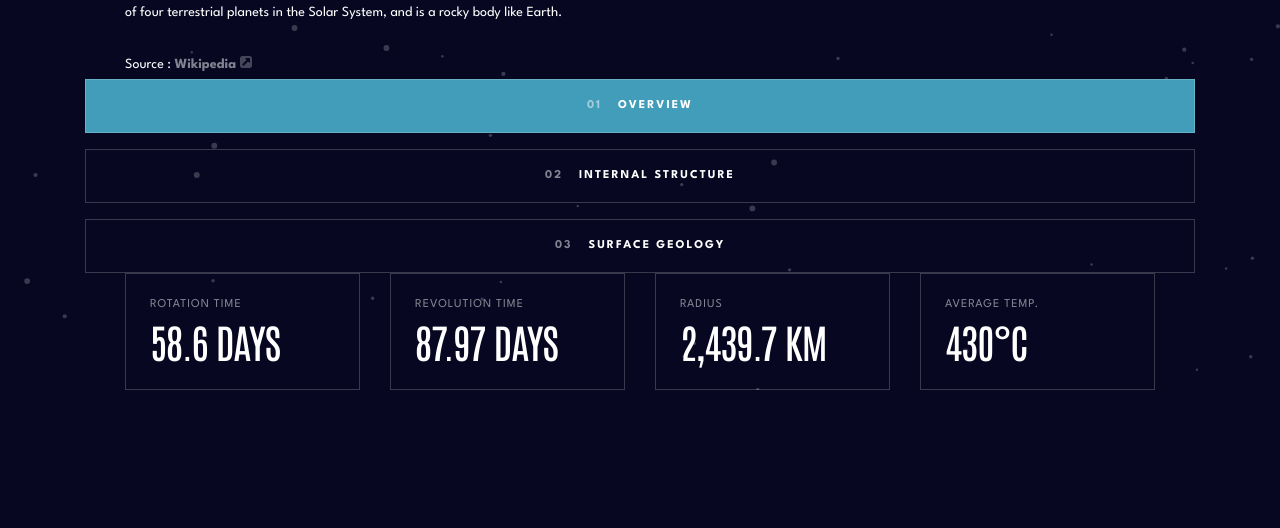
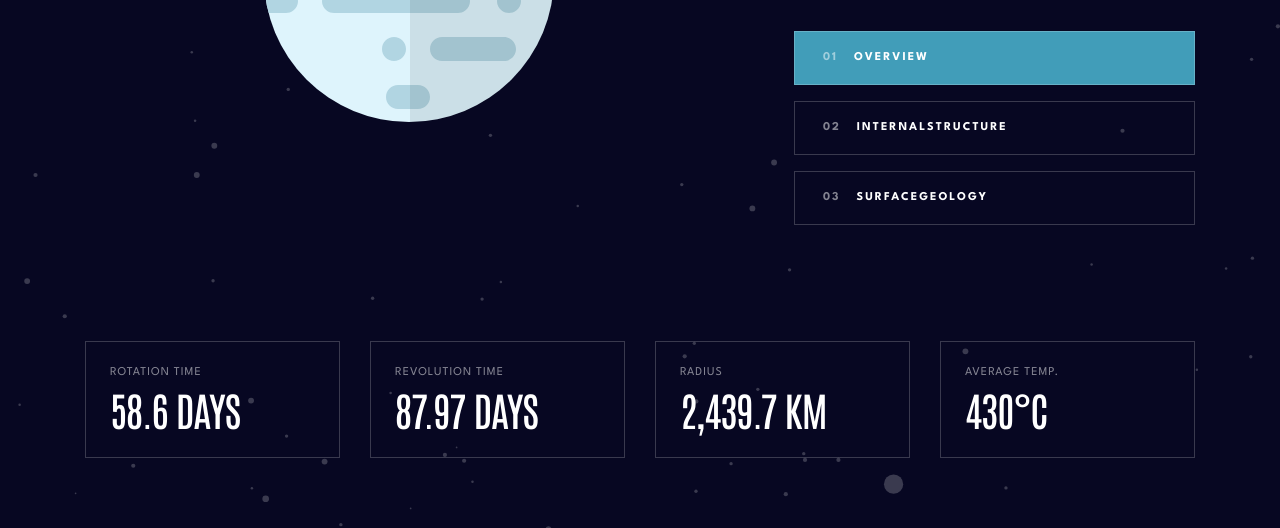
Before and after one commit to karolbanat/planets-fact-site, a website: page index.html in a window 1280 px wide. Shown: the part 503-1031 px from the top of the page. Before the commit the page ends 893 px from the top, so only its background shows below. Drawn offline with Linux system fonts and the light colour scheme.

Commit message:
Spacing and alignment

```diff
--- a/index.html
+++ b/index.html
@@ -45,10 +45,15 @@
 
   <main>
     <div class="container">
-      <section class="planet-facts" data-planet="mercury">
-        <img src="./dist/assets/planets/mercury/planet-mercury.svg" alt="" id="planet-image"
-             class="planet-facts__image">
-        <header class="planet-facts__content">
+      <section class="planet-facts | planet-facts-grid" data-planet="mercury">
+        <div data-area="image" class="planet-facts__image-container">
+          <img src="./dist/assets/planets/mercury/planet-mercury.svg"
+               alt=""
+               id="planet-image"
+               class="planet-facts__image">
+        </div>
+
+        <header data-area="content" class="planet-facts__content">
           <h2 id="planet-heading" class="planet-facts__heading">Mercury</h2>
           <p id="description">Mercury is the smallest planet in the Solar System and the closest
             to the Sun. Its orbit around the Sun takes 87.97 Earth days, the
@@ -59,14 +64,16 @@
               <img
                    src="./dist/assets/icons/icon-source.svg" alt=""></a></p>
         </header>
-        <div role="group" class="control-buttons">
+
+        <div role="group" data-area="controls" class="control-buttons">
           <button data-controls="overview" class="control-button active">Overview</button>
           <button data-controls="structure" class="control-button"><span data-hidden="small">Internal</span>
             Structure</button>
           <button data-controls="geology" class="control-button"><span data-hidden="small">Surface</span>
             Geology</button>
         </div>
-        <section aria-label="Planet data" class="planet-facts__facts">
+
+        <section aria-label="Planet data" data-area="facts" class="planet-facts__facts">
           <ul class="facts-list">
             <li class="fact">
               <p class="fact__label">Rotation Time</p>
--- a/src/sass/components/_control-button.scss
+++ b/src/sass/components/_control-button.scss
@@ -54,6 +54,8 @@
 	}
 	/* appearance for larger devices */
 	@include mxn.mq(medium) {
+		display: inline-flex;
+		padding: 2rem 2.8rem;
 		color: var(--clr-neutral-100);
 		border: 1px solid var(--clr-neutral-120);
 		counter-increment: count 1;
--- a/src/sass/components/_planet-facts.scss
+++ b/src/sass/components/_planet-facts.scss
@@ -2,14 +2,35 @@
 
 .planet-facts {
 	--internal-padding-inline: 2.4rem;
-	display: grid;
+	padding-bottom: 3.6rem;
 	@include mxn.planet-colors; // colors for planets
 	@include mxn.mq(medium) {
-		--internal-padding-inline: 4rem;
+		--internal-padding-inline: 0;
+		padding-block: 3.6rem;
+	}
+	@include mxn.mq(large) {
+		padding-block: 7rem;
+	}
+
+	&__image-container {
+		--height: 25.6rem;
+		display: grid;
+		place-items: center;
+		height: var(--height);
+		max-height: 100%;
+		aspect-ratio: 1;
+		@include mxn.mq(medium) {
+			--height: 40rem;
+		}
+		@include mxn.mq(large) {
+			--height: 66rem;
+			aspect-ratio: unset;
+		}
 	}
 
 	&__image {
-		place-self: center;
+		max-height: 100%;
+		width: auto;
 	}
 
 	&__content {
--- a/src/sass/layout/_container.scss
+++ b/src/sass/layout/_container.scss
@@ -1,5 +1,11 @@
+@use '../abstracts/mixins' as mxn;
+
 .container {
 	--max-width: 111rem;
+	--padding-inline: 0;
 	margin-inline: auto;
-	width: min(100%, var(--max-width));
+	width: min(100% - 2 * var(--padding-inline), var(--max-width));
+	@include mxn.mq(medium) {
+		--padding-inline: 4rem;
+	}
 }
--- a/src/sass/layout/_index.scss
+++ b/src/sass/layout/_index.scss
@@ -2,3 +2,4 @@
 @forward './container';
 @forward './facts-list';
 @forward './control-buttons';
+@forward './planet-facts-grid';
--- /dev/null
+++ b/src/sass/layout/_planet-facts-grid.scss
@@ -0,0 +1,57 @@
+@use '../abstracts/mixins' as mxn;
+
+.planet-facts-grid {
+	display: grid;
+	gap: 2.4rem;
+	grid-template-areas:
+		'controls'
+		'image'
+		'content'
+		'facts';
+
+	@include mxn.mq(medium) {
+		gap: 3.4rem 6rem;
+		grid-template-areas:
+			'image image'
+			'content controls'
+			'facts facts';
+		grid-auto-columns: 1fr;
+	}
+
+	@include mxn.mq(large) {
+		grid-template-areas:
+			'image content'
+			'image controls'
+			'facts facts';
+		grid-auto-columns: 0.618fr 0.382fr;
+	}
+
+	& [data-area='image'] {
+		grid-area: image;
+		place-self: center;
+	}
+
+	& [data-area='content'] {
+		grid-area: content;
+		@include mxn.mq(medium) {
+			align-self: center;
+		}
+		@include mxn.mq(large) {
+			align-self: end;
+		}
+	}
+
+	& [data-area='controls'] {
+		grid-area: controls;
+		@include mxn.mq(medium) {
+			align-self: center;
+		}
+		@include mxn.mq(large) {
+			align-self: start;
+		}
+	}
+
+	& [data-area='facts'] {
+		grid-area: facts;
+	}
+}
```
Also changed, not shown: dist/css/main.min.css.
